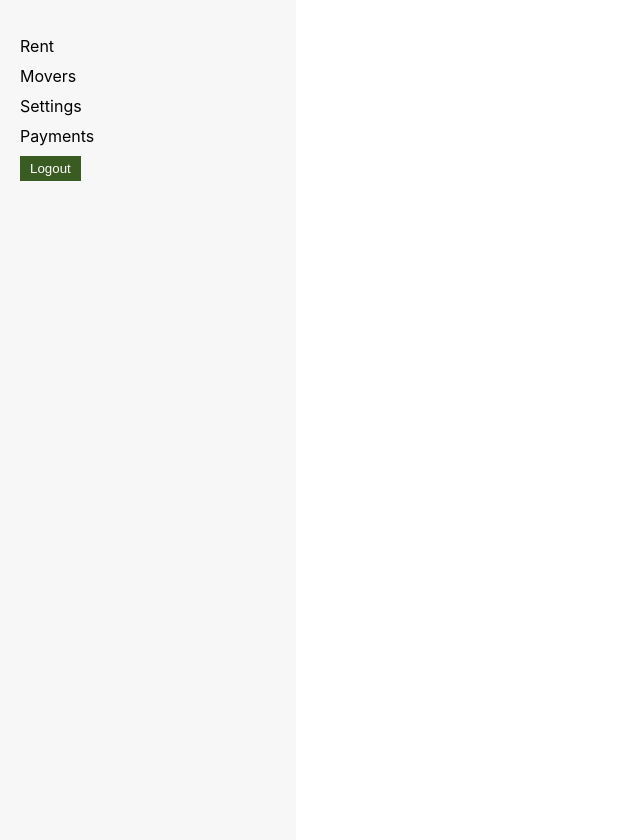
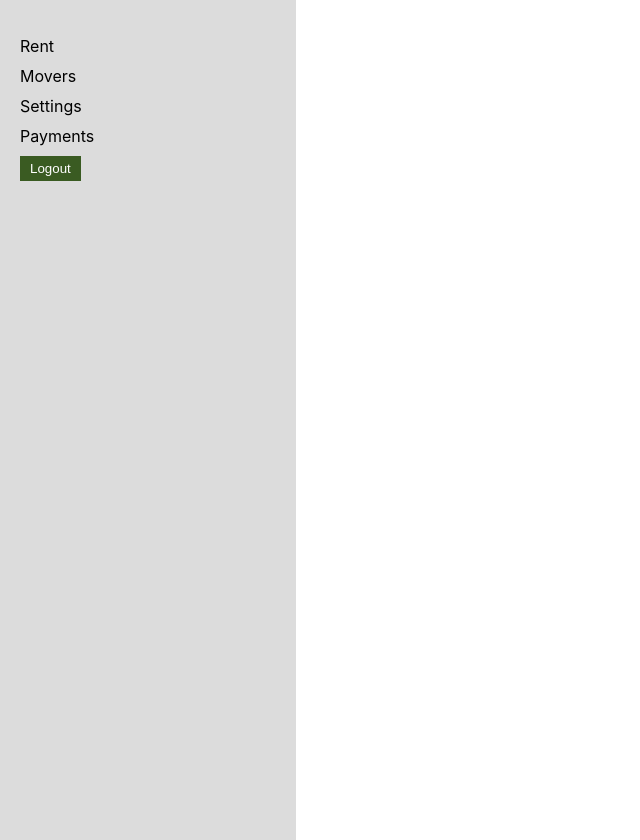
Before and after one commit to Skylar-blessing/SakaKeja, a React (Create React App) app in the folder frontend/: page /tenant-dashboard in a window 1280 px wide. Shown: the whole page, without its empty margins (0-640 px from the left). Built offline with nearby package versions, Linux system fonts and the light colour scheme.

Commit message:
menu shade

```diff
--- a/frontend/src/compononents/TenantDashboard.js
+++ b/frontend/src/compononents/TenantDashboard.js
@@ -73,7 +73,7 @@ function TenantDashboard() {
 
   return (
     <div style={{ display: 'flex' }}>
-      <div style={{ width: '20%', height: '100vh', backgroundColor: '#f7f7f7', padding: '20px' }}>
+      <div style={{ width: '20%', height: '100vh', backgroundColor: '#dcdcdc', padding: '20px' }}>
         <ul style={{ listStyleType: 'none', padding: 0 }}>
           <li style={{ marginBottom: '10px' }}>
             <div onClick={handleRentClick} style={{ cursor: 'pointer' }}>Rent</div>
```
